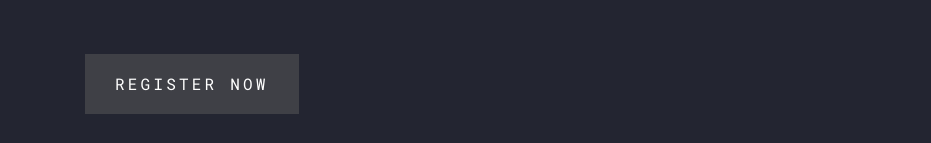
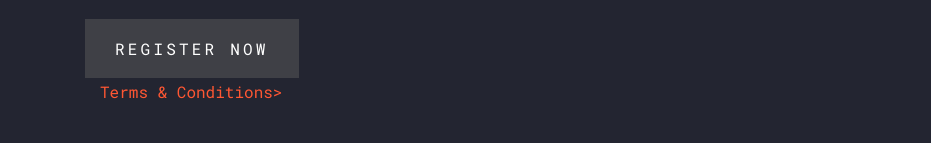
Before and after one commit to junlong99/junlong99.github.io, a plain HTML site: page index.html in a window 1280 px wide. Shown: the part 657-800 px from the top of the page, without its empty margins (0-931 px from the left). Drawn offline with Linux system fonts and the light colour scheme; files whose address does not match are found by name.

Commit message:
update 2

```diff
--- a/index.html
+++ b/index.html
@@ -1,7 +1,5 @@
 <!DOCTYPE html>
 <html lang="en">
-<!-- asjhdkajshdkj -->
-<!-- mycomment -->
 
 <head>
   <title>Workshop &mdash; Colorlib Website Template</title>
@@ -72,6 +70,11 @@
             Singapore Polytechnic</span>
           <a href="https://docs.google.com/forms/d/e/1FAIpQLScr9zaiROuwJsLzV79JUqxyBvZb1x-xKfwxwNygCTTRn7aDUg/viewform"
             class="btn-custom" data-aos="fade-up" data-aos-delay="400"><span>Register Now</span></a>
+
+          <a href="#"
+           class="col-md-3 " data-aos="fade-up" data-aos-delay="100">
+           <p class="col-md-3 " > <body text = "gray" ></body> Terms & Conditions></body></p></a>
+        </div>
         </div>
       </div>
     </div>
```
